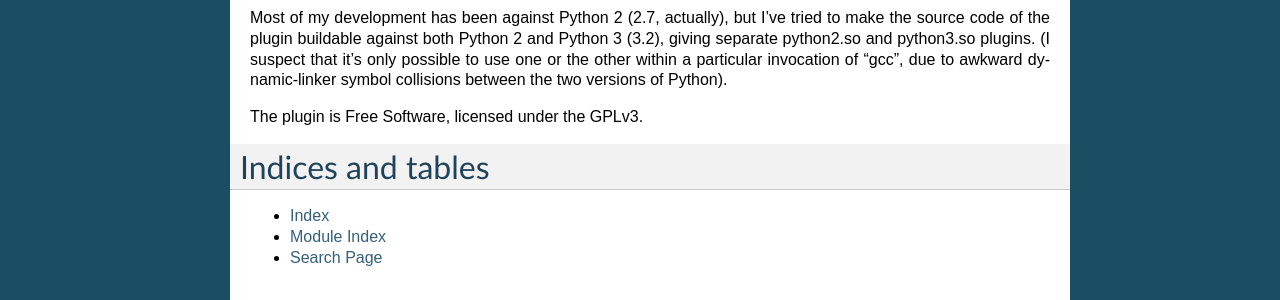
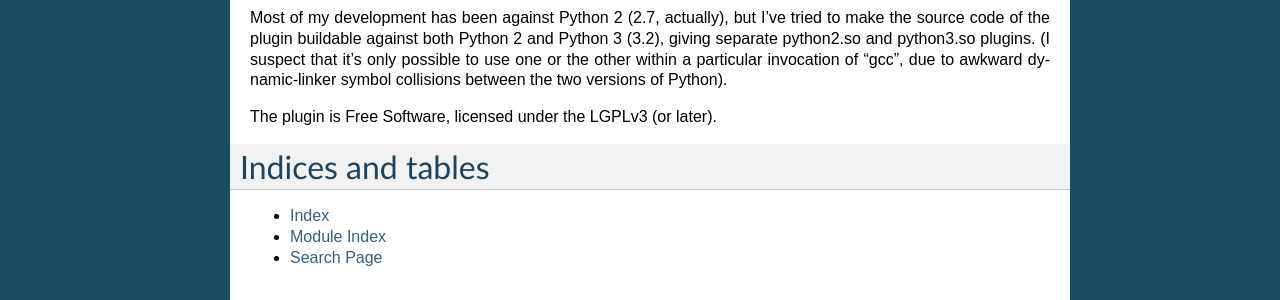
Before and after one commit to davidmalcolm/gcc-python-plugin, a Sphinx documentation site: the page built from docs/index.rst, in a window 1280 px wide. Shown: the part 1489-1789 px from the top of the page. Built offline with Sphinx 7.4.7, drawn with Linux system fonts in a browser that asks for light colours.

Commit message:
LGPLv3 or later

```diff
--- a/README.rst
+++ b/README.rst
@@ -5,7 +5,7 @@ This is a plugin for GCC, which links against libpython, and (I hope) allows
 you to invoke arbitrary Python scripts from inside the compiler.  The aim is to
 allow you to write GCC plugins in Python.
 
-The plugin is Free Software, licensed under the GPLv3.
+The plugin is Free Software, licensed under the LGPLv3 (or later).
 
 It's still at the "experimental proof-of-concept stage"; expect crashes and
 tracebacks (I'm new to insides of GCC, and I may have misunderstood things).
--- a/docs/index.rst
+++ b/docs/index.rst
@@ -47,7 +47,8 @@ that it's only possible to use one or the other within a particular invocation
 of "gcc", due to awkward dynamic-linker symbol collisions between the two
 versions of Python).
 
-The plugin is Free Software, licensed under the GPLv3.
+The plugin is Free Software, licensed under the LGPLv3 (or later).
+
 
 Indices and tables
 ==================
```
Also changed, not shown: 1 other file.
